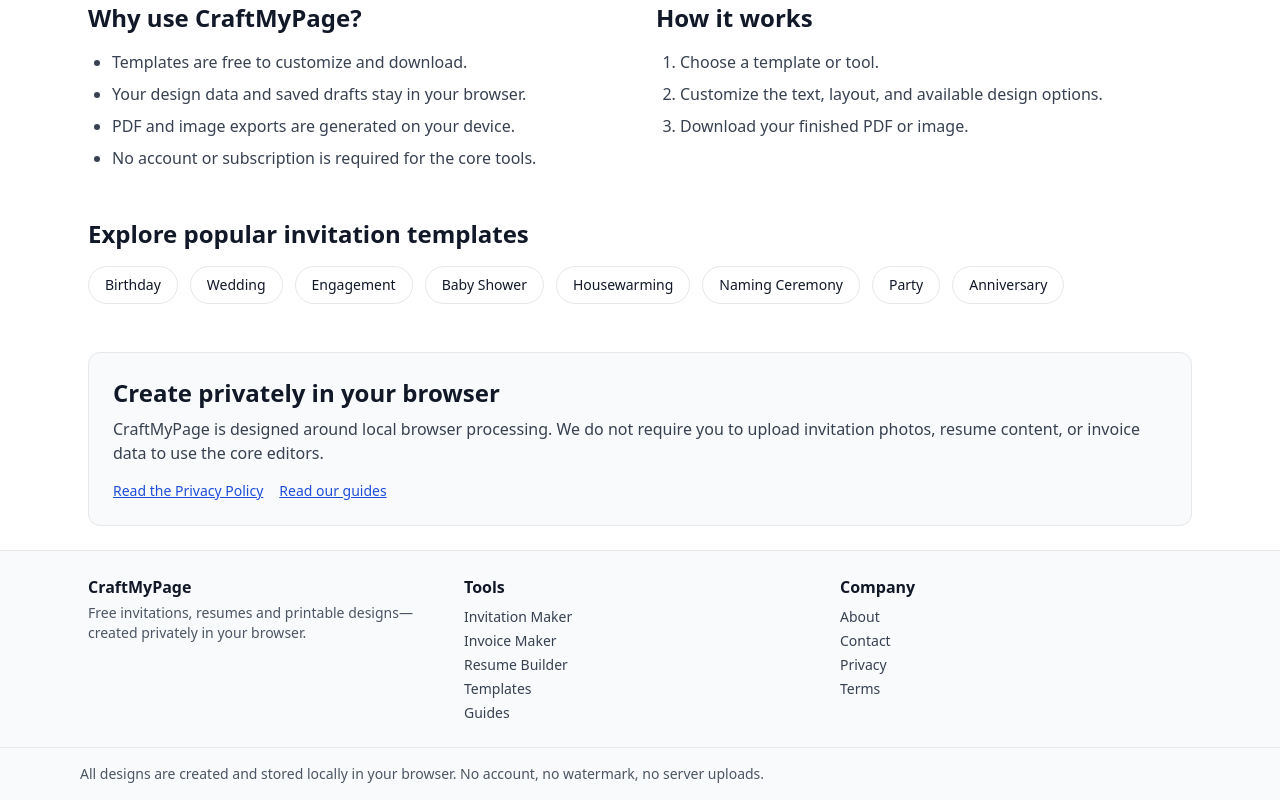
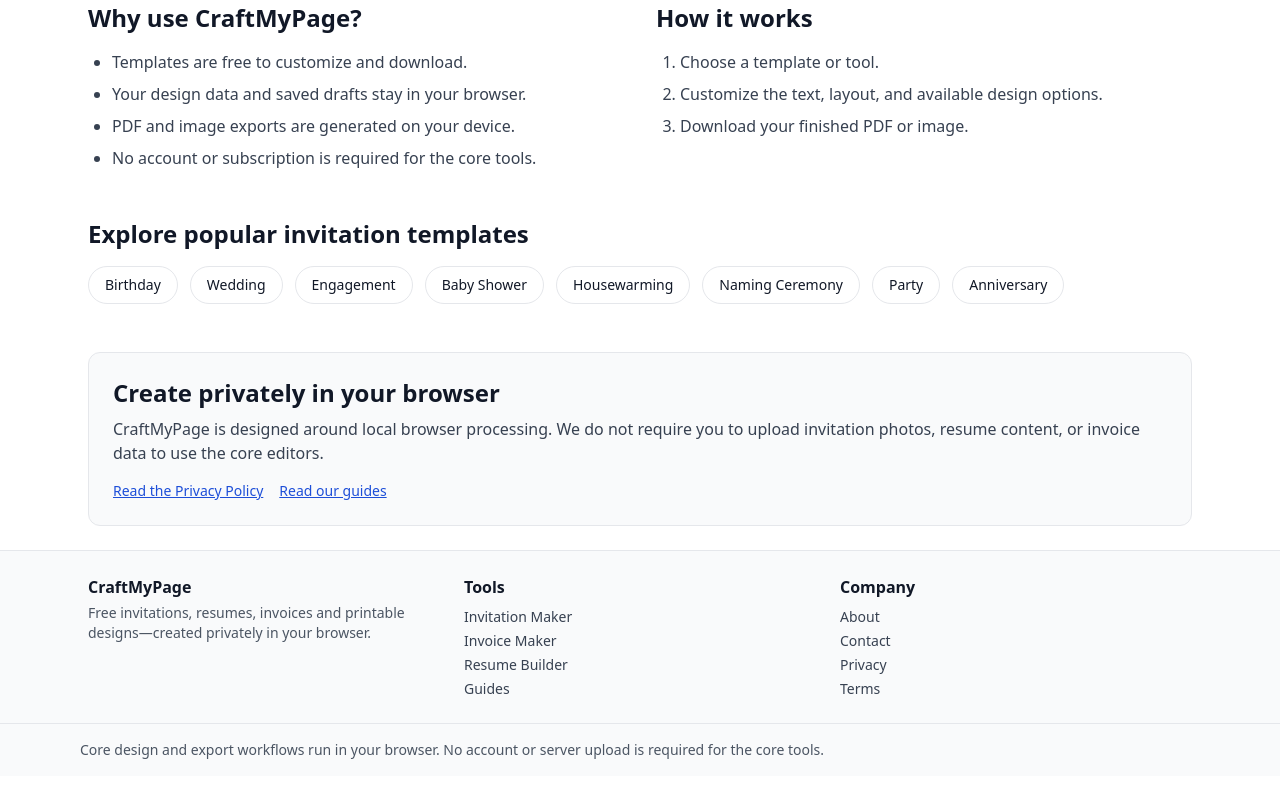
Before and after one commit to nagapurinarayana-ship-it/craftmypage, a React (Vite) app: page / in a window 1280 px wide. Shown: the part 531-1331 px from the top of the page. After the commit the page ends 1307 px from the top, so only its background shows below. Built offline with nearby package versions, Linux system fonts and the light colour scheme.

Commit message:
Remove stale Templates footer link

```diff
--- a/src/components/Footer.tsx
+++ b/src/components/Footer.tsx
@@ -4,7 +4,6 @@ const toolLinks = [
   { to: '/tools/invitation-maker', label: 'Invitation Maker' },
   { to: '/tools/invoice-maker', label: 'Invoice Maker' },
   { to: '/tools/resume-builder', label: 'Resume Builder' },
-  { to: '/templates', label: 'Templates' },
   { to: '/guides', label: 'Guides' },
 ]
 
@@ -22,7 +21,7 @@ export default function Footer() {
         <div>
           <p className="font-bold">CraftMyPage</p>
           <p className="mt-1 text-sm text-gray-600">
-            Free invitations, resumes and printable designs—created privately in your browser.
+            Free invitations, resumes, invoices and printable designs—created privately in your browser.
           </p>
         </div>
         <nav aria-label="Tools">
@@ -52,8 +51,7 @@ export default function Footer() {
       </div>
       <div className="border-t">
         <div className="max-w-6xl mx-auto p-4 text-sm text-gray-600">
-          All designs are created and stored locally in your browser. No account, no watermark, no
-          server uploads.
+          Core design and export workflows run in your browser. No account or server upload is required for the core tools.
         </div>
       </div>
     </footer>
```
